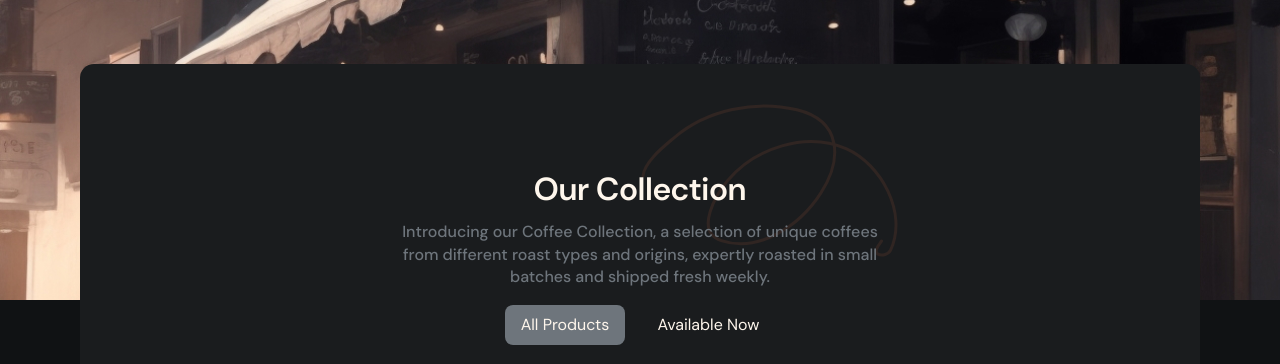
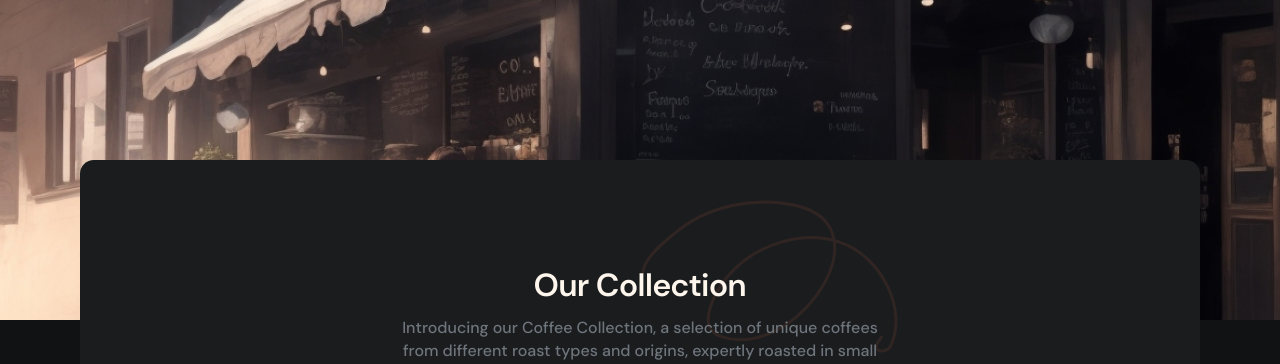
Before and after one commit to leemander/devChallenges, a React (Vite) app in the folder frontend-developer/coffee-listing/: page / in a window 1280 px wide. Shown: the top 364 px of the page. Built offline with nearby package versions, Linux system fonts and the light colour scheme.

Commit message:
AAdjust background image

```diff
--- a/frontend-developer/coffee-listing/src/App.jsx
+++ b/frontend-developer/coffee-listing/src/App.jsx
@@ -14,6 +14,7 @@ function App() {
 
   return (
     <>
+      <header className="header"></header>
       <div className="container">
         <main className="collection">
           <h1>Our Collection</h1>
--- a/frontend-developer/coffee-listing/src/style.css
+++ b/frontend-developer/coffee-listing/src/style.css
@@ -114,9 +114,6 @@ select {
 
 body {
   background-color: var(--color-neutral-900);
-  background-image: url(./bg-cafe.jpg);
-  background-repeat: no-repeat;
-  background-size: contain;
   color: var(--color-neutral-100);
   display: flex;
   flex-direction: column;
@@ -124,7 +121,16 @@ body {
   justify-content: center;
   margin: 0;
   min-height: 100dvh;
-  padding-block: 4em;
+}
+
+.header {
+  background-image: url(./bg-cafe.jpg);
+  background-size: cover;
+  background-position: bottom;
+  height: 20em;
+  position: absolute;
+  width: 100%;
+  z-index: -1;
 }
 
 .collection {
@@ -133,9 +139,11 @@ body {
   background-repeat: no-repeat;
   background-position: top 2.5em left 65%;
   border-radius: 0.875em;
+  margin-block: 10em 5em;
   margin-inline: auto;
   padding: 5em 7em;
   text-align: center;
+  z-index: 1000;
 }
 
 h1 {
```
